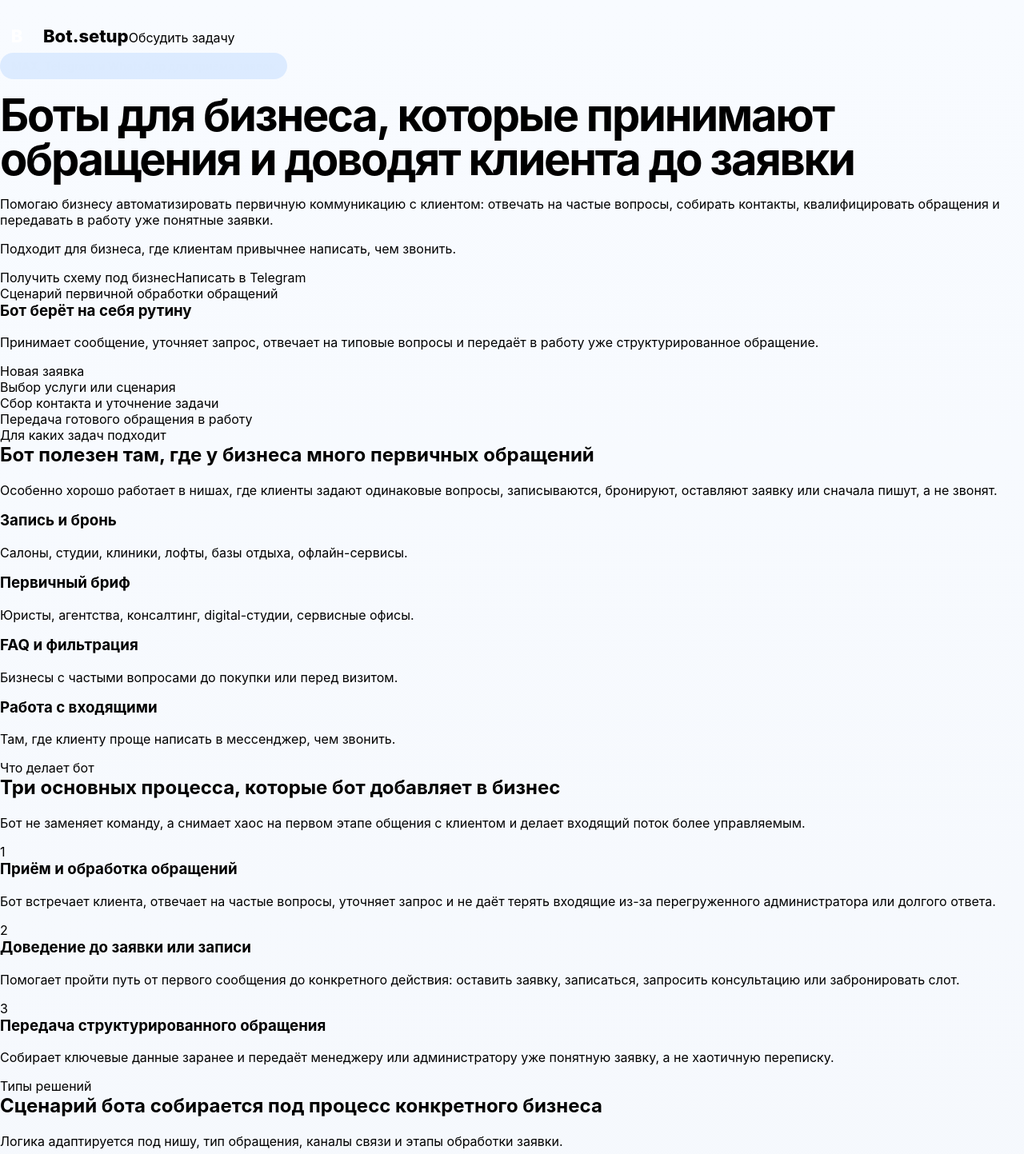
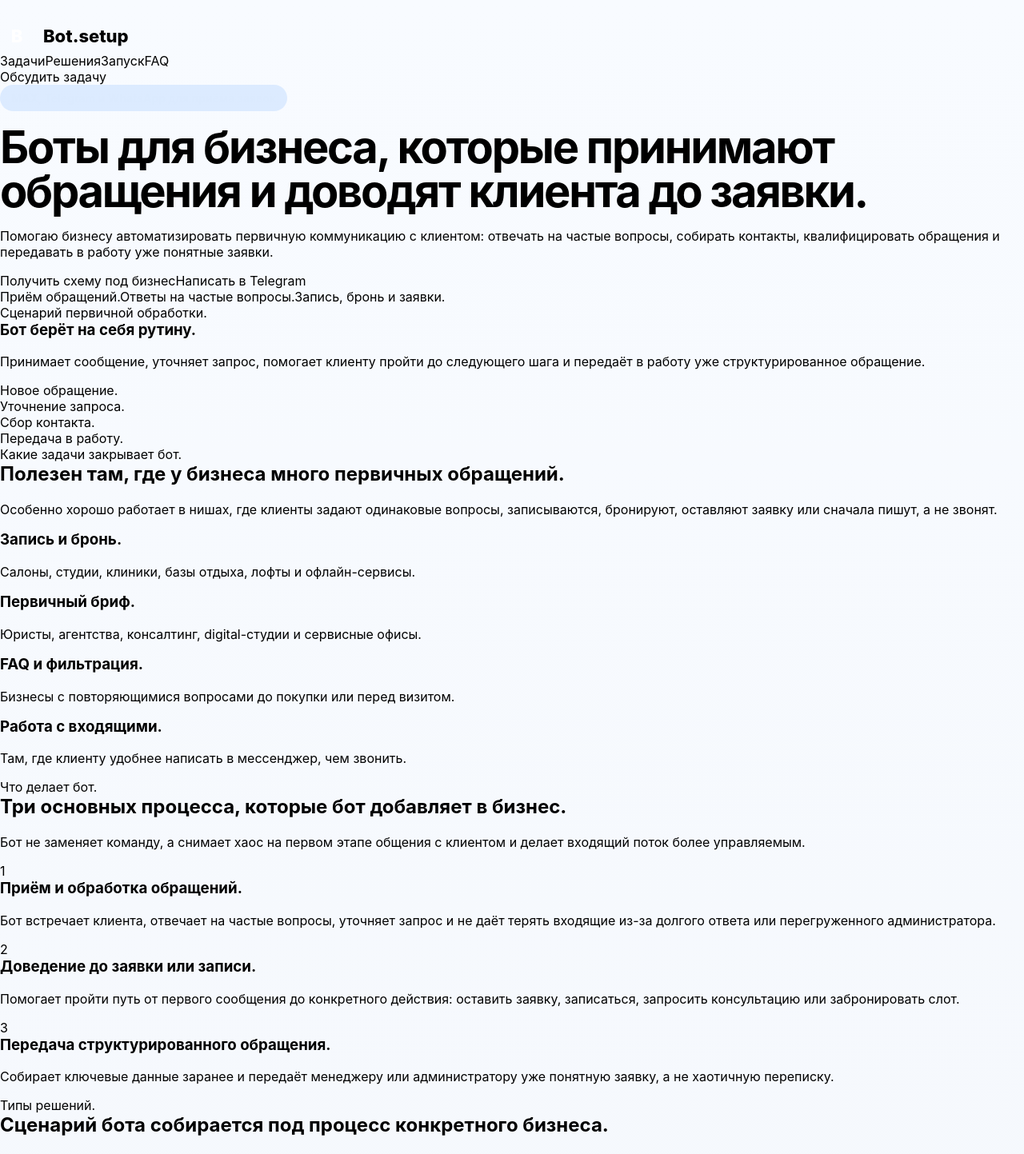
Before and after one commit to yvngfloyd/bot_landing, a React (Vite) app: page / in a window 1280 px wide. Shown: the top 1443 px of the page at 80% size. Built offline with nearby package versions, Linux system fonts and the light colour scheme.

Commit message:
Update App.jsx

```diff
--- a/App.jsx
+++ b/App.jsx
@@ -7,6 +7,13 @@ function App() {
             <span className="brand-mark">B</span>
             <span>Bot.setup</span>
           </a>
+
+          <nav className="header-nav">
+            <a href="#tasks">Задачи</a>
+            <a href="#solutions">Решения</a>
+            <a href="#steps">Запуск</a>
+            <a href="#faq">FAQ</a>
+          </nav>
 
           <a className="header-cta" href="/contact.html">
             Обсудить задачу
@@ -20,16 +27,12 @@ function App() {
             <div className="hero-copy">
               <div className="eyebrow">MAX, Telegram и WhatsApp для приёма заявок</div>
 
-              <h1>Боты для бизнеса, которые принимают обращения и доводят клиента до заявки</h1>
+              <h1>Боты для бизнеса, которые принимают обращения и доводят клиента до заявки.</h1>
 
               <p className="hero-text">
                 Помогаю бизнесу автоматизировать первичную коммуникацию с клиентом: отвечать на частые
                 вопросы, собирать контакты, квалифицировать обращения и передавать в работу уже понятные
                 заявки.
-              </p>
-
-              <p className="hero-subline">
-                Подходит для бизнеса, где клиентам привычнее написать, чем звонить.
               </p>
 
               <div className="hero-actions">
@@ -46,33 +49,39 @@ function App() {
                   Написать в Telegram
                 </a>
               </div>
+
+              <div className="hero-points">
+                <span>Приём обращений.</span>
+                <span>Ответы на частые вопросы.</span>
+                <span>Запись, бронь и заявки.</span>
+              </div>
             </div>
 
-            <div className="hero-visual">
-              <div className="hero-card">
-                <div className="hero-card-badge">Сценарий первичной обработки обращений</div>
-                <h3>Бот берёт на себя рутину</h3>
+            <div className="hero-panel">
+              <div className="panel-card">
+                <div className="panel-badge">Сценарий первичной обработки.</div>
+                <h3>Бот берёт на себя рутину.</h3>
                 <p>
-                  Принимает сообщение, уточняет запрос, отвечает на типовые вопросы и передаёт в работу
-                  уже структурированное обращение.
+                  Принимает сообщение, уточняет запрос, помогает клиенту пройти до следующего шага и
+                  передаёт в работу уже структурированное обращение.
                 </p>
 
-                <div className="hero-list">
-                  <div className="hero-list-item">Новая заявка</div>
-                  <div className="hero-list-item">Выбор услуги или сценария</div>
-                  <div className="hero-list-item">Сбор контакта и уточнение задачи</div>
-                  <div className="hero-list-item">Передача готового обращения в работу</div>
+                <div className="panel-flow">
+                  <div className="flow-item">Новое обращение.</div>
+                  <div className="flow-item">Уточнение запроса.</div>
+                  <div className="flow-item">Сбор контакта.</div>
+                  <div className="flow-item">Передача в работу.</div>
                 </div>
               </div>
             </div>
           </div>
         </section>
 
-        <section className="section section-soft" id="fit">
+        <section className="section section-soft" id="tasks">
           <div className="container">
             <div className="section-head">
-              <div className="section-kicker">Для каких задач подходит</div>
-              <h2>Бот полезен там, где у бизнеса много первичных обращений</h2>
+              <div className="section-kicker">Какие задачи закрывает бот.</div>
+              <h2>Полезен там, где у бизнеса много первичных обращений.</h2>
               <p>
                 Особенно хорошо работает в нишах, где клиенты задают одинаковые вопросы, записываются,
                 бронируют, оставляют заявку или сначала пишут, а не звонят.
@@ -81,23 +90,23 @@ function App() {
 
             <div className="cards-grid cards-grid-4">
               <article className="info-card">
-                <h3>Запись и бронь</h3>
-                <p>Салоны, студии, клиники, лофты, базы отдыха, офлайн-сервисы.</p>
+                <h3>Запись и бронь.</h3>
+                <p>Салоны, студии, клиники, базы отдыха, лофты и офлайн-сервисы.</p>
               </article>
 
               <article className="info-card">
-                <h3>Первичный бриф</h3>
-                <p>Юристы, агентства, консалтинг, digital-студии, сервисные офисы.</p>
+                <h3>Первичный бриф.</h3>
+                <p>Юристы, агентства, консалтинг, digital-студии и сервисные офисы.</p>
               </article>
 
               <article className="info-card">
-                <h3>FAQ и фильтрация</h3>
-                <p>Бизнесы с частыми вопросами до покупки или перед визитом.</p>
+                <h3>FAQ и фильтрация.</h3>
+                <p>Бизнесы с повторяющимися вопросами до покупки или перед визитом.</p>
               </article>
 
               <article className="info-card">
-                <h3>Работа с входящими</h3>
-                <p>Там, где клиенту проще написать в мессенджер, чем звонить.</p>
+                <h3>Работа с входящими.</h3>
+                <p>Там, где клиенту удобнее написать в мессенджер, чем звонить.</p>
               </article>
             </div>
           </div>
@@ -106,8 +115,8 @@ function App() {
         <section className="section" id="functions">
           <div className="container">
             <div className="section-head">
-              <div className="section-kicker">Что делает бот</div>
-              <h2>Три основных процесса, которые бот добавляет в бизнес</h2>
+              <div className="section-kicker">Что делает бот.</div>
+              <h2>Три основных процесса, которые бот добавляет в бизнес.</h2>
               <p>
                 Бот не заменяет команду, а снимает хаос на первом этапе общения с клиентом и делает входящий
                 поток более управляемым.
@@ -117,16 +126,16 @@ function App() {
             <div className="cards-grid cards-grid-3">
               <article className="feature-card">
                 <div className="feature-icon">1</div>
-                <h3>Приём и обработка обращений</h3>
+                <h3>Приём и обработка обращений.</h3>
                 <p>
                   Бот встречает клиента, отвечает на частые вопросы, уточняет запрос и не даёт терять
-                  входящие из-за перегруженного администратора или долгого ответа.
+                  входящие из-за долгого ответа или перегруженного администратора.
                 </p>
               </article>
 
               <article className="feature-card">
                 <div className="feature-icon">2</div>
-                <h3>Доведение до заявки или записи</h3>
+                <h3>Доведение до заявки или записи.</h3>
                 <p>
                   Помогает пройти путь от первого сообщения до конкретного действия: оставить заявку,
                   записаться, запросить консультацию или забронировать слот.
@@ -135,7 +144,7 @@ function App() {
 
               <article className="feature-card">
                 <div className="feature-icon">3</div>
-                <h3>Передача структурированного обращения</h3>
+                <h3>Передача структурированного обращения.</h3>
                 <p>
                   Собирает ключевые данные заранее и передаёт менеджеру или администратору уже понятную
                   заявку, а не хаотичную переписку.
@@ -148,14 +157,16 @@ function App() {
         <section className="section section-dark" id="solutions">
           <div className="container">
             <div className="section-head section-head-dark">
-              <div className="section-kicker section-kicker-dark">Типы решений</div>
-              <h2>Сценарий бота собирается под процесс конкретного бизнеса</h2>
-              <p>Логика адаптируется под нишу, тип обращения, каналы связи и этапы обработки заявки.</p>
+              <div className="section-kicker section-kicker-dark">Типы решений.</div>
+              <h2>Сценарий бота собирается под процесс конкретного бизнеса.</h2>
+              <p>
+                Логика адаптируется под нишу, тип обращения, каналы связи и этапы обработки заявки.
+              </p>
             </div>
 
             <div className="cards-grid cards-grid-2">
               <article className="dark-card">
-                <h3>Бот для записи и брони</h3>
+                <h3>Бот для записи и брони.</h3>
                 <p>
                   Подходит для бизнеса, где клиент выбирает услугу, дату, время, специалиста или формат
                   размещения.
@@ -163,7 +174,7 @@ function App() {
               </article>
 
               <article className="dark-card">
-                <h3>Бот для обработки входящих</h3>
+                <h3>Бот для обработки входящих.</h3>
                 <p>
                   Принимает первичный запрос, отвечает на типовые вопросы и квалифицирует обращение до
                   подключения менеджера.
@@ -171,7 +182,7 @@ function App() {
               </article>
 
               <article className="dark-card">
-                <h3>Бот для FAQ и сервиса</h3>
+                <h3>Бот для FAQ и сервиса.</h3>
                 <p>
                   Закрывает повторяющиеся вопросы по услугам, стоимости, условиям, адресу, маршруту и
                   дальнейшим шагам.
@@ -179,7 +190,7 @@ function App() {
               </article>
 
               <article className="dark-card">
-                <h3>Бот для сбора заявок и брифов</h3>
+                <h3>Бот для сбора заявок и брифов.</h3>
                 <p>
                   Помогает сервисным и B2B-бизнесам получать не пустое сообщение, а уже оформленный запрос
                   с нужными данными.
@@ -189,11 +200,11 @@ function App() {
           </div>
         </section>
 
-        <section className="section" id="process">
+        <section className="section" id="steps">
           <div className="container">
             <div className="section-head">
-              <div className="section-kicker">Как проходит запуск</div>
-              <h2>Запуск строится по понятным этапам</h2>
+              <div className="section-kicker">Как проходит запуск.</div>
+              <h2>Запуск строится по понятным этапам.</h2>
               <p>
                 Сначала разбираем бизнес-процесс, затем проектируем сценарий, подключаем нужные каналы и
                 доводим решение до рабочего состояния.
@@ -203,25 +214,25 @@ function App() {
             <div className="steps-grid">
               <article className="step-card">
                 <div className="step-number">01</div>
-                <h3>Разбираем задачу</h3>
+                <h3>Разбираем задачу.</h3>
                 <p>Смотрим, как сейчас обрабатываются входящие и где бот даст наибольшую пользу.</p>
               </article>
 
               <article className="step-card">
                 <div className="step-number">02</div>
-                <h3>Проектируем сценарий</h3>
+                <h3>Проектируем сценарий.</h3>
                 <p>Продумываем логику диалога, этапы, вопросы, ветки и точки передачи заявки.</p>
               </article>
 
               <article className="step-card">
                 <div className="step-number">03</div>
-                <h3>Подключаем и тестируем</h3>
+                <h3>Подключаем и тестируем.</h3>
                 <p>Собираем решение, подключаем каналы, тестируем сценарии и корректируем детали.</p>
               </article>
 
               <article className="step-card">
                 <div className="step-number">04</div>
-                <h3>Запускаем в работу</h3>
+                <h3>Запускаем в работу.</h3>
                 <p>Передаём готовое решение и при необходимости сопровождаем после запуска.</p>
               </article>
             </div>
@@ -231,8 +242,8 @@ function App() {
         <section className="section section-soft" id="pricing">
           <div className="container">
             <div className="section-head">
-              <div className="section-kicker">Тарифы</div>
-              <h2>Два формата запуска под разные задачи</h2>
+              <div className="section-kicker">Тарифы.</div>
+              <h2>Два формата запуска под разные задачи.</h2>
               <p>
                 По умолчанию бот размещается на стороне клиента, чтобы у бизнеса сразу были свои доступы,
                 свой хостинг и полный контроль над проектом.
@@ -241,36 +252,36 @@ function App() {
 
             <div className="pricing-grid">
               <article className="price-card">
-                <div className="price-label">Базовый</div>
-                <div className="price-value">от 20 000 до 25 000 ₽</div>
+                <div className="price-label">Базовый.</div>
+                <div className="price-value">от 20 000 до 25 000 ₽.</div>
                 <p className="price-text">
                   Подходит, если нужен основной рабочий сценарий: приём обращений, запись, выбор услуги,
                   FAQ и передача заявки в работу.
                 </p>
 
                 <ul className="price-list">
-                  <li>Интеграция логики под бизнес</li>
-                  <li>Запись, бронь или приём заявки</li>
-                  <li>Базовые ответы на частые вопросы</li>
-                  <li>Сбор контакта и структурированное обращение</li>
-                  <li>Размещение по умолчанию на стороне клиента</li>
+                  <li>Интеграция логики под бизнес.</li>
+                  <li>Запись, бронь или приём заявки.</li>
+                  <li>Базовые ответы на частые вопросы.</li>
+                  <li>Сбор контакта и структурированное обращение.</li>
+                  <li>Размещение по умолчанию на стороне клиента.</li>
                 </ul>
               </article>
 
               <article className="price-card price-card-accent">
-                <div className="price-label">ПРО</div>
-                <div className="price-value">от 30 000 до 35 000 ₽</div>
+                <div className="price-label">ПРО.</div>
+                <div className="price-value">от 30 000 до 35 000 ₽.</div>
                 <p className="price-text">
                   Подходит, если нужна более гибкая логика: дополнительные ветки, подтверждения, маршруты,
                   несколько сценариев и сопровождение после запуска.
                 </p>
 
                 <ul className="price-list">
-                  <li>Всё из базового</li>
-                  <li>Расширенная логика и дополнительные ветки</li>
-                  <li>Сценарии подтверждения, переноса, новых гостей</li>
-                  <li>Более глубокая настройка под процесс бизнеса</li>
-                  <li>Первый месяц сопровождения после запуска</li>
+                  <li>Всё из базового.</li>
+                  <li>Расширенная логика и дополнительные ветки.</li>
+                  <li>Сценарии подтверждения, переноса, новых гостей.</li>
+                  <li>Более глубокая настройка под процесс бизнеса.</li>
+                  <li>Первый месяц сопровождения после запуска.</li>
                 </ul>
               </article>
             </div>
@@ -280,38 +291,38 @@ function App() {
         <section className="section" id="faq">
           <div className="container">
             <div className="section-head">
-              <div className="section-kicker">FAQ</div>
-              <h2>Частые вопросы до старта</h2>
+              <div className="section-kicker">FAQ.</div>
+              <h2>Частые вопросы до старта.</h2>
             </div>
 
             <div className="faq-grid">
               <article className="faq-card">
-                <h3>Сколько занимает запуск</h3>
+                <h3>Сколько занимает запуск.</h3>
                 <p>Зависит от сложности сценария. Базовую версию можно собрать быстрее, сложные решения требуют больше этапов и тестов.</p>
               </article>
 
               <article className="faq-card">
-                <h3>Можно ли подключить CRM</h3>
+                <h3>Можно ли подключить CRM.</h3>
                 <p>Да. Логика может быть связана с CRM, таблицами, внутренними процессами и внешними сервисами.</p>
               </article>
 
               <article className="faq-card">
-                <h3>Можно ли поставить на наш сервер</h3>
+                <h3>Можно ли поставить на наш сервер.</h3>
                 <p>Да. По умолчанию я как раз предлагаю размещение на стороне клиента, если это удобно бизнесу.</p>
               </article>
 
               <article className="faq-card">
-                <h3>Подходит ли это маленькому бизнесу</h3>
+                <h3>Подходит ли это маленькому бизнесу.</h3>
                 <p>Да, если у бизнеса уже есть входящие обращения, типовые вопросы, бронь, запись или заявки через переписку.</p>
               </article>
 
               <article className="faq-card">
-                <h3>Что входит в сопровождение</h3>
+                <h3>Что входит в сопровождение.</h3>
                 <p>Зависит от тарифа. В расширенном формате можно включить первый месяц сопровождения после запуска.</p>
               </article>
 
               <article className="faq-card">
-                <h3>Нужен ли сайт</h3>
+                <h3>Нужен ли сайт.</h3>
                 <p>Не обязательно. Бот может быть самостоятельной точкой входа, а сайт или лендинг только усиливают конверсию.</p>
               </article>
             </div>
@@ -322,8 +333,8 @@ function App() {
           <div className="container">
             <div className="cta-box">
               <div className="cta-copy">
-                <div className="section-kicker">Финальный шаг</div>
-                <h2>Покажу, как такой бот будет работать именно под ваш бизнес</h2>
+                <div className="section-kicker">Финальный шаг.</div>
+                <h2>Покажу, как такой бот будет работать именно под ваш бизнес.</h2>
                 <p>
                   Если хотите, разберу ваш процесс и покажу, какой сценарий бота можно собрать именно под
                   вашу нишу, формат заявок и канал общения с клиентом.
```
